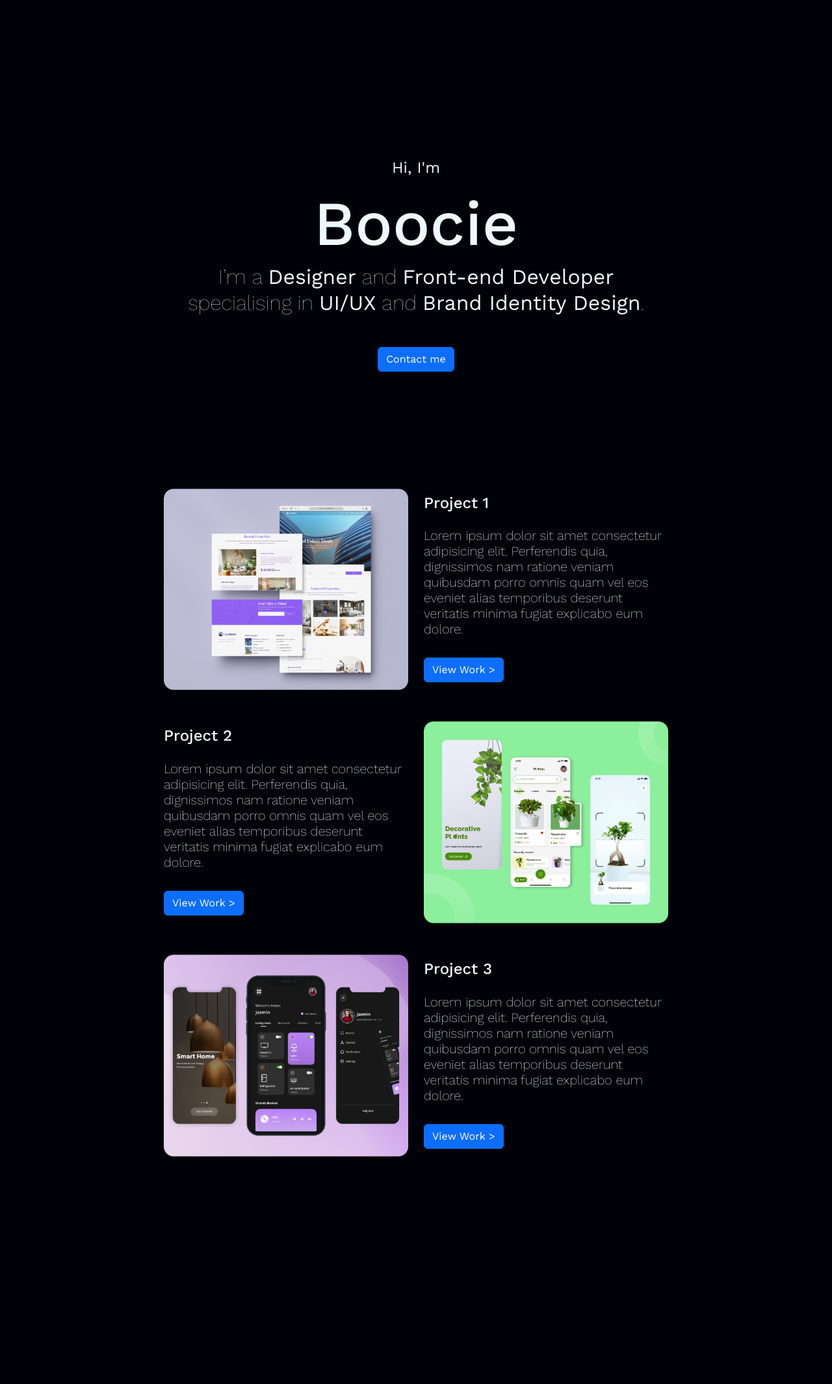
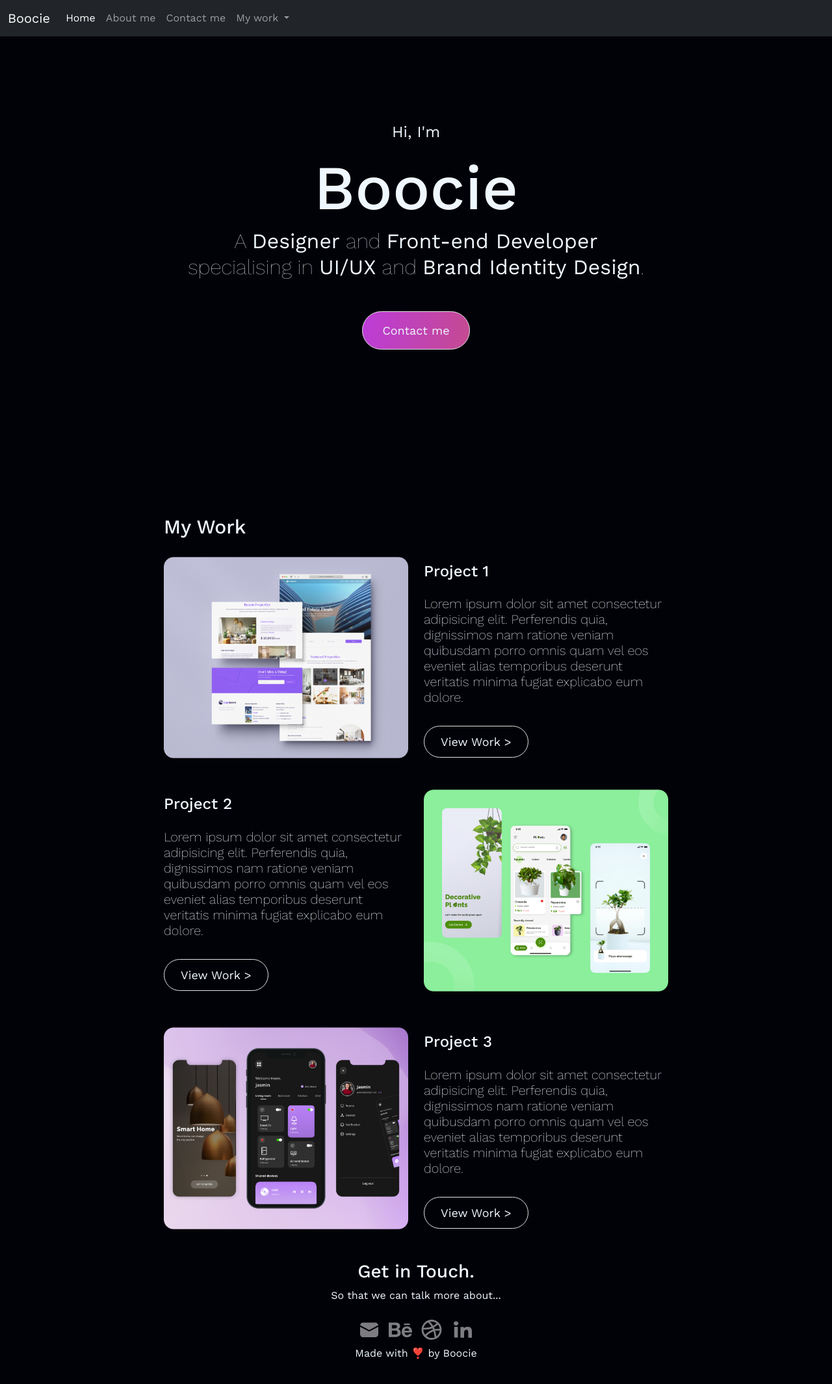
Before and after one commit to Boocie-N/Myportfolio, a plain HTML site: page index.html in a window 1280 px wide. Shown: the whole page at 65% size. Before the commit the page ends 1840 px from the top, so only its background shows below. Drawn offline with nearby package versions, Linux system fonts and the light colour scheme.

Commit message:
added nav and css

```diff
--- a/index.html
+++ b/index.html
@@ -4,11 +4,10 @@
     <meta charset="UTF-8" />
     <meta http-equiv="X-UA-Compatible" content="IE=edge" />
     <meta name="viewport" content="width=device-width, initial-scale=1.0" />
-    <link
-      href="https://cdn.jsdelivr.net/npm/bootstrap@5.3.0-alpha3/dist/css/bootstrap.min.css"
-      rel="stylesheet"
-      integrity="sha384-KK94CHFLLe+nY2dmCWGMq91rCGa5gtU4mk92HdvYe+M/SXH301p5ILy+dN9+nJOZ"
-      crossorigin="anonymous"
+    <title>Front-end developer - Busi Nzima</title>
+    <meta
+      name="description"
+      content="Busi Nzima is a front-end developer and UX designer based in South Africa, check out her projects and contact her for job inquiries"
     />
     <link rel="preconnect" href="https://fonts.googleapis.com" />
     <link rel="preconnect" href="https://fonts.gstatic.com" crossorigin />
@@ -16,27 +15,92 @@
       href="https://fonts.googleapis.com/css2?family=Work+Sans:ital,wght@0,100;0,200;0,300;0,400;0,500;0,600;0,700;0,800;0,900;1,100;1,200;1,300;1,400;1,500;1,600;1,700;1,800;1,900&display=swap"
       rel="stylesheet"
     />
+    <link
+      href="https://cdn.jsdelivr.net/npm/bootstrap@5.3.0-alpha3/dist/css/bootstrap.min.css"
+      rel="stylesheet"
+      integrity="sha384-KK94CHFLLe+nY2dmCWGMq91rCGa5gtU4mk92HdvYe+M/SXH301p5ILy+dN9+nJOZ"
+      crossorigin="anonymous"
+    />
     <link rel="stylesheet" href="src/style.css" />
-    <title>Home</title>
   </head>
   <body>
+    <nav class="navbar navbar-expand-lg bg-dark fixed-top" data-bs-theme="dark">
+      <div class="container-fluid">
+        <a class="navbar-brand" href="index.html">Boocie</a>
+        <button
+          class="navbar-toggler"
+          type="button"
+          data-bs-toggle="collapse"
+          data-bs-target="#navbarNavDropdown"
+          aria-controls="navbarNavDropdown"
+          aria-expanded="false"
+          aria-label="Toggle navigation"
+        >
+          <span class="navbar-toggler-icon"></span>
+        </button>
+        <div class="collapse navbar-collapse" id="navbarNavDropdown">
+          <ul class="navbar-nav">
+            <li class="nav-item">
+              <a class="nav-link active" aria-current="page" href="index.html"
+                >Home</a
+              >
+            </li>
+            <li class="nav-item">
+              <a class="nav-link" href="about.html">About me</a>
+            </li>
+            <li class="nav-item">
+              <a class="nav-link" href="contact.html">Contact me</a>
+            </li>
+            <li class="nav-item dropdown">
+              <a
+                class="nav-link dropdown-toggle"
+                href="#"
+                role="button"
+                data-bs-toggle="dropdown"
+                aria-expanded="false"
+              >
+                My work
+              </a>
+
+              <ul class="dropdown-menu">
+                <li><a class="dropdown-item" href="work.html">UI/UX</a></li>
+                <li>
+                  <a class="dropdown-item" href="Brand design">Branding</a>
+                </li>
+                <li>
+                  <a class="dropdown-item" href="work.html"
+                    >Front-end development</a
+                  >
+                </li>
+              </ul>
+            </li>
+          </ul>
+        </div>
+      </div>
+    </nav>
     <div class="hero">
       <p>Hi, I'm</p>
       <h1>Boocie</h1>
       <h2 class="mb-5">
-        I’m a <strong>Designer</strong> and
+        A <strong>Designer</strong> and
         <strong>Front-end Developer</strong> specialising in
         <strong>UI/UX</strong> and <strong>Brand Identity Design</strong>.
       </h2>
       <div>
-        <a href="#" class="btn btn-primary">Contact me</a>
+        <a href="#" class="btn btn-branding" title="contact me">Contact me</a>
       </div>
     </div>
     <div class="container">
+      <div class="projects-heading pb-4">My Work</div>
       <div class="project web">
         <div class="row">
           <div class="col-md-6">
-            <img src="images/web.png" class="img-fluid" alt="ux image" />
+            <img
+              src="images/web.png"
+              class="img-fluid"
+              alt="ux image"
+              title="website project"
+            />
           </div>
           <div class="col-md-6">
             <h4 class="project-header mt-2 mb-4">Project 1</h4>
@@ -46,7 +110,9 @@
               omnis quam vel eos eveniet alias temporibus deserunt veritatis
               minima fugiat explicabo eum dolore.
             </h5>
-            <button class="btn btn-primary mt-4">View Work ></button>
+            <button class="btn btn-branding-outline mt-4" title="view my work">
+              View Work >
+            </button>
           </div>
         </div>
       </div>
@@ -60,17 +126,32 @@
               omnis quam vel eos eveniet alias temporibus deserunt veritatis
               minima fugiat explicabo eum dolore.
             </h5>
-            <button class="btn btn-primary mt-4">View Work ></button>
+            <button
+              class="btn btn-branding-outline mt-4 mb-2"
+              title="view my work"
+            >
+              View Work >
+            </button>
           </div>
           <div class="col-md-6">
-            <img src="images/reelplug.png" class="img-fluid" alt="ux image" />
+            <img
+              src="images/reelplug.png"
+              class="img-fluid"
+              alt="ux image"
+              title="reelpug project"
+            />
           </div>
         </div>
       </div>
       <div class="project redesign mt-5">
         <div class="row">
           <div class="col-md-6">
-            <img src="images/redesign.png" class="img-fluid" alt="ux image" />
+            <img
+              src="images/redesign.png"
+              class="img-fluid"
+              alt="ux image"
+              title="app redesign project"
+            />
           </div>
           <div class="col-md-6">
             <h4 class="project-header mt-2 mb-4">Project 3</h4>
@@ -80,8 +161,42 @@
               omnis quam vel eos eveniet alias temporibus deserunt veritatis
               minima fugiat explicabo eum dolore.
             </h5>
-            <button class="btn btn-primary mt-4">View Work ></button>
+            <button class="btn btn-branding-outline mt-4" title="view my work">
+              View Work >
+            </button>
           </div>
+        </div>
+      </div>
+      <div class="footer mt-5">
+        <div class="footer-header">
+          <h3>Get in Touch.</h3>
+          <p>So that we can talk more about...</p>
+        </div>
+        <div class="icon">
+          <a href="#" class="email-icon"
+            ><img src="images/Mail.svg" alt="email me" title="email me"
+          /></a>
+          <a href="#" class="behance-icon"
+            ><img
+              src="images/Behance.svg"
+              alt="behance"
+              title="behance portfolio"
+          /></a>
+          <a href="#" class="dribble-icon"
+            ><img
+              src="images/Dribble.svg"
+              alt="dribble"
+              title="dribble portfolio"
+          /></a>
+          <a href="#" class="linkedin-icon"
+            ><img
+              src="images/LinkedIn.svg"
+              alt="Linkedin"
+              title="Linkedin profile"
+          /></a>
+        </div>
+        <div>
+          <p>Made with ❣️ by Boocie</p>
         </div>
       </div>
     </div>
--- a/src/style.css
+++ b/src/style.css
@@ -1,9 +1,16 @@
+:root {
+  --branding-color: #010208;
+  --secondary-color: aliceblue;
+  --accent-color: linear-gradient(99.05deg, #bc3cd8 0.07%, #c54b8c 106.32%);
+  --default-font-family: "Work Sans", sans-serif;
+}
+
 body {
-  font-family: "Work Sans", sans-serif;
+  font-family: var(--default-font-family);
   margin: 60px auto;
   max-width: 800px;
-  background: #010208;
-  color: aliceblue;
+  background: var(--branding-color);
+  color: var(--secondary-color);
 }
 
 h1,
@@ -26,10 +33,48 @@ h2 {
 }
 
 .hero {
-  padding: 180px 45px;
+  padding: 125px 45px 250px;
   text-align: center;
+}
+
+.projects-heading {
+  font-size: 30px;
+  font-weight: 500;
 }
 
 .project h5 {
   font-weight: 200;
 }
+
+.btn-branding {
+  background: var(--accent-color);
+  border: 1px solid #e3e4e6;
+  border-radius: 100px;
+  color: var(--secondary-color);
+  font-size: 18px;
+  line-height: 27px;
+  padding: 15px 30px;
+}
+
+.btn-branding-outline {
+  border: 1px solid #e3e4e6;
+  border-radius: 100px;
+  color: var(--secondary-color);
+  font-size: 18px;
+  line-height: 27px;
+  padding: 10px 25px;
+}
+
+.btn-branding-outline:hover {
+  border: 1px solid #ca7fdb;
+  color: #ca7fdb;
+}
+
+.footer-header {
+  text-align: center;
+}
+
+.icon {
+  display: flex;
+  justify-content: center;
+}
```
Also changed, not shown: images/Behance.svg (added), images/Dribble.svg (added), images/LinkedIn.svg (added), images/Mail.svg (added).
